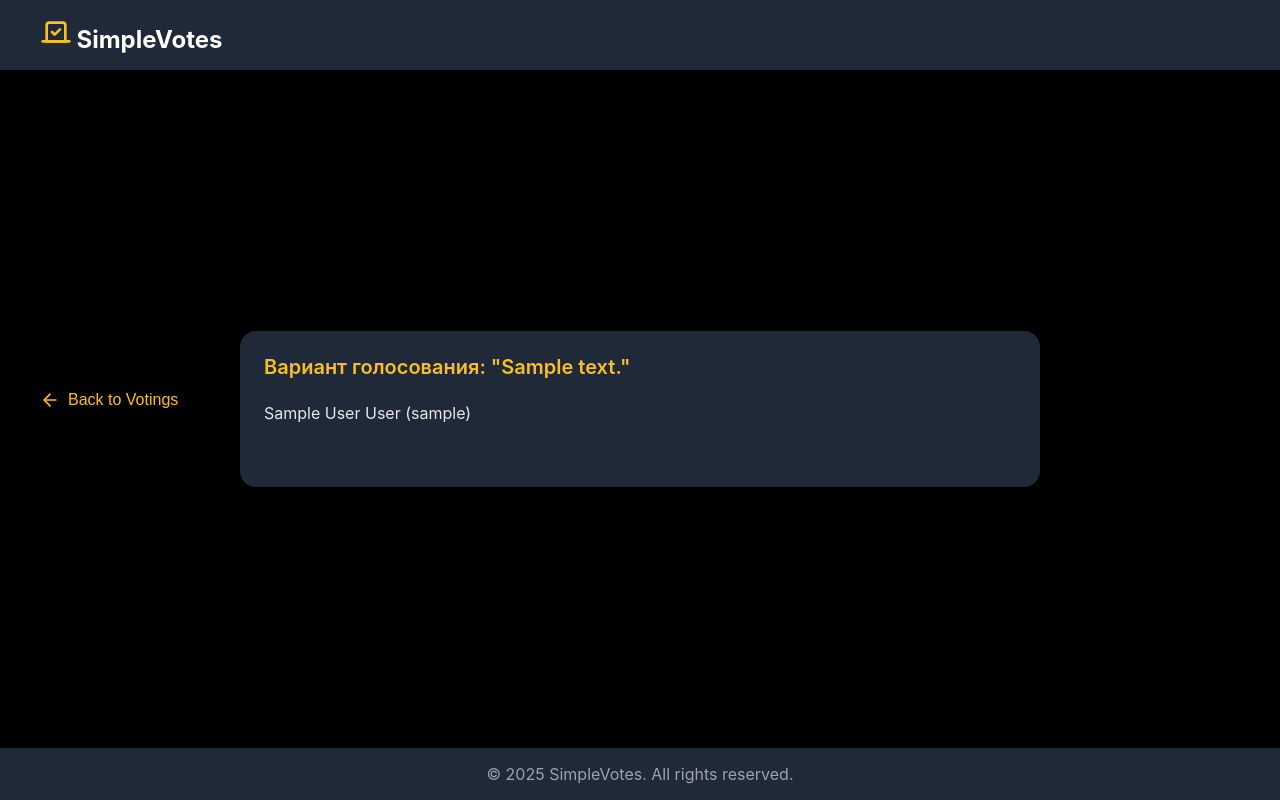
After one commit to wisetree228/simple-votings, a Django app: page /whovoted/1 in a window 1280 px wide. The commit adds this page. Run offline with Django 5.2, Linux system fonts and the light colour scheme; a user stored in the database is signed in; tables that the repository leaves empty hold one stand-in row (values such as "Sample post").

Commit message:
сделал возможность просмотра кто голосовал за определённый вариант голосования

```diff
--- /dev/null
+++ b/main/templates/whovoted.html
@@ -0,0 +1,183 @@
+<!DOCTYPE html>
+<html lang="en">
+<head>
+    <meta charset="UTF-8">
+    <meta name="viewport" content="width=device-width, initial-scale=1.0">
+    <title>SimpleVotes - Who Voted</title>
+    <style>
+        /* Общие стили */
+        * {
+            margin: 0;
+            padding: 0;
+            box-sizing: border-box;
+        }
+
+        body {
+            font-family: -apple-system, BlinkMacSystemFont, 'Segoe UI', Roboto, Oxygen, Ubuntu, Cantarell, sans-serif;
+            background-color: black;
+            color: white;
+            min-height: 100vh;
+        }
+
+        .container {
+            min-height: 100vh;
+            display: flex;
+            flex-direction: column;
+        }
+
+        /* Шапка */
+        header {
+            background-color: #1f2937;
+            padding: 1rem 1.5rem;
+        }
+
+        .header-content {
+            max-width: 1200px;
+            margin: 0 auto;
+            display: flex;
+            align-items: center;
+            gap: 0.5rem;
+        }
+
+        .logo {
+            color: #fbbf24;
+            width: 2rem;
+            height: 2rem;
+        }
+
+        .header-title {
+            font-size: 1.5rem;
+            font-weight: bold;
+        }
+
+        /* Основной контент */
+        main {
+            flex-grow: 1;
+            display: flex;
+            align-items: center;
+            justify-content: center;
+            padding: 2rem 1rem;
+        }
+
+        .voting-details {
+            max-width: 800px;
+            width: 100%;
+            background-color: #1f2937;
+            border-radius: 1rem;
+            padding: 1.5rem;
+        }
+
+        .voting-option {
+            margin-bottom: 2rem;
+        }
+
+        .voting-option h2 {
+            font-size: 1.25rem;
+            font-weight: 600;
+            margin-bottom: 1rem;
+            color: #fbbf24;
+        }
+
+        .voters-list {
+            list-style-type: none;
+        }
+
+        .voters-list li {
+            padding: 0.5rem 0;
+            border-bottom: 1px solid #374151;
+            color: #e5e7eb;
+        }
+
+        .voters-list li:last-child {
+            border-bottom: none;
+        }
+
+        /* Подвал */
+        footer {
+            background-color: #1f2937;
+            padding: 1rem;
+            text-align: center;
+            color: #9ca3af;
+        }
+
+        /* Кнопка "Назад" */
+        .back-btn {
+            position: fixed;
+            left: 2rem;
+            top: 50%;
+            transform: translateY(-50%);
+            display: flex;
+            align-items: center;
+            gap: 0.5rem;
+            background: none;
+            border: none;
+            color: #fbbf24;
+            cursor: pointer;
+            padding: 0.5rem;
+            font-size: 1rem;
+            transition: color 0.2s;
+            z-index: 10;
+        }
+
+        .back-btn:hover {
+            color: #f59e0b;
+        }
+
+        .back-btn svg {
+            width: 1.25rem;
+            height: 1.25rem;
+        }
+    </style>
+</head>
+<body>
+    <div class="container">
+        <!-- Шапка -->
+        <header>
+            <div class="header-content">
+                <div class="header-left">
+                    <svg xmlns="http://www.w3.org/2000/svg" width="24" height="24" viewBox="0 0 24 24" fill="none" stroke="currentColor" stroke-width="2" stroke-linecap="round" stroke-linejoin="round" class="logo">
+                        <path d="m9 12 2 2 4-4"></path>
+                        <path d="M5 7c0-1.1.9-2 2-2h10a2 2 0 0 1 2 2v12H5V7Z"></path>
+                        <path d="M22 19H2"></path>
+                    </svg>
+                    <span class="header-title">SimpleVotes</span>
+                </div>
+            </div>
+        </header>
+
+        <!-- Кнопка "Назад" -->
+        <button class="back-btn" onclick="window.location.href='{% url 'comments' post_id=post_id %}'">
+            <svg xmlns="http://www.w3.org/2000/svg" width="24" height="24" viewBox="0 0 24 24" fill="none" stroke="currentColor" stroke-width="2" stroke-linecap="round" stroke-linejoin="round">
+                <path d="m12 19-7-7 7-7"></path>
+                <path d="M19 12H5"></path>
+            </svg>
+            Back to Votings
+        </button>
+
+        <!-- Основной контент -->
+        <main>
+            <div class="voting-details">
+                <!-- Текст варианта голосования -->
+                <div class="voting-option">
+                    <h2>Вариант голосования: "{{variant_text}}"</h2>
+                    <ul class="voters-list">
+                        {% for user in users %}
+                        <li>{{user.name}} {{user.surname}} ({{user.username}})</li>
+                        {% endfor %}
+                    </ul>
+                </div>
+            </div>
+        </main>
+
+        <!-- Подвал -->
+        <footer>
+            <p>&copy; <span id="year"></span> SimpleVotes. All rights reserved.</p>
+        </footer>
+    </div>
+
+    <script>
+        // Установка текущего года в подвале
+        document.getElementById('year').textContent = new Date().getFullYear();
+    </script>
+</body>
+</html>
--- a/main/views.py
+++ b/main/views.py
@@ -237,12 +237,14 @@ def comments(request, post_id):
             res.append({
                 'text': var.text,
                 'percent': round((Vote.objects.filter(variant=var).count() / count_of_votes) * 100),
+                'id':var.id,
             })
     else:
         for var in vars:
             res.append({
                 'text': var.text,
                 'percent': 0,
+                'id': var.id,
             })
     comms = []
     for comment in post.comments.all():
@@ -282,4 +284,20 @@ def profile_view(request):
     return render(request, 'profile.html', context=context)
 
 def option_voters(request, id: int):
-    pass
+    if not request.user.is_authenticated:
+        return redirect('index')
+    var_db = VotingVariant.objects.get(id=id)
+    post_id = var_db.post.id
+    context = {}
+    users = []
+    for vote in Vote.objects.filter(variant=var_db):
+        user = {
+            'username':vote.user.username,
+            'name': vote.user.name,
+            'surname': vote.user.surname,
+        }
+        users.append(user)
+    context['post_id'] = post_id
+    context['users'] = users
+    context['variant_text'] = var_db.text
+    return render(request, 'whovoted.html', context)
--- a/simple_votings/urls.py
+++ b/simple_votings/urls.py
@@ -28,5 +28,6 @@ urlpatterns = [
     path('create/', create_post, name='create'),
     path('like/<int:post_id>/', like_post, name='like_post'),
     path('comments/<int:post_id>', comments, name='comments'),
-    path('profile/', profile_view, name='profile')
+    path('profile/', profile_view, name='profile'),
+    path('whovoted/<int:id>', option_voters, name='whovoted')
 ]
```
Also changed, not shown: main/templates/comment.html (+13 -0 lines).
